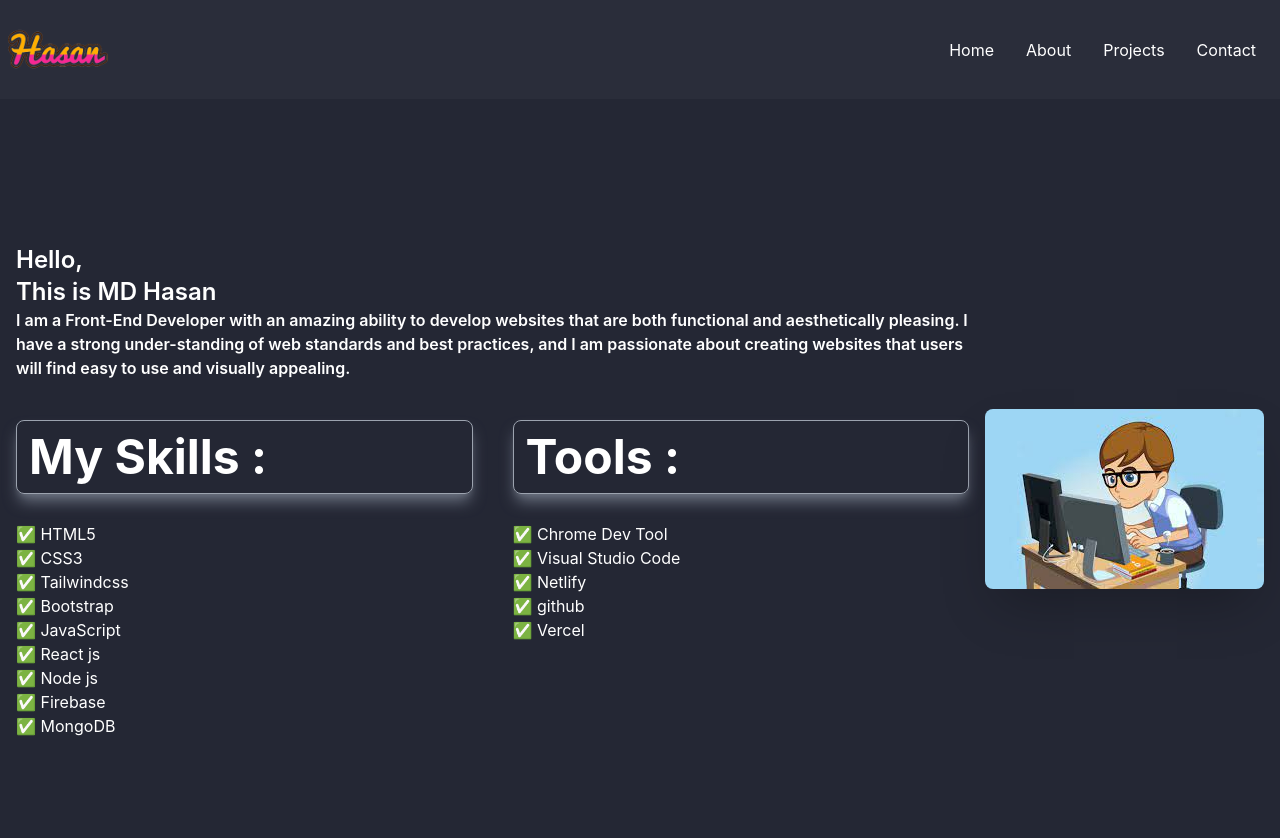
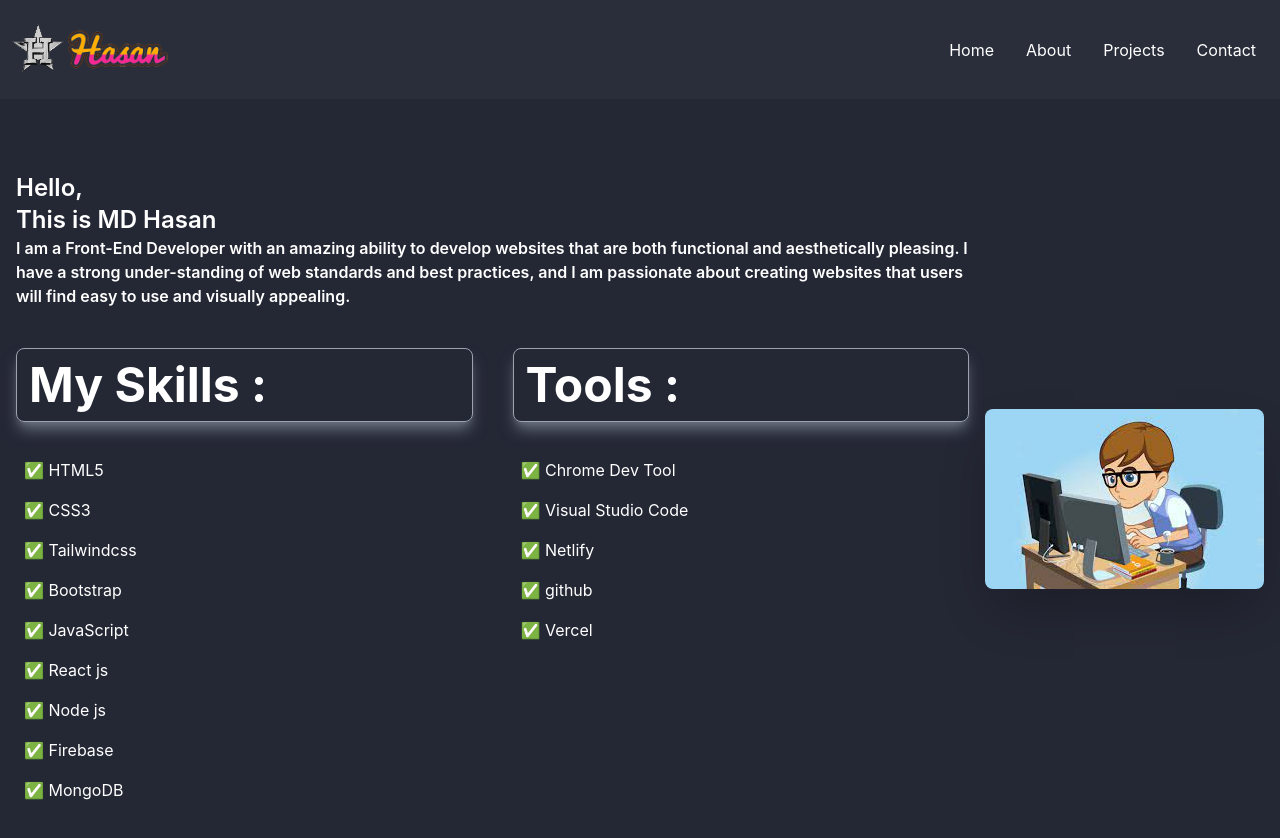
Before and after one commit to MdHasan0467/My_React_Portfolio, a React (Create React App) app: page /about in a window 1280 px wide. Shown: the top 838 px of the page. Built offline with nearby package versions, Linux system fonts and the light colour scheme.

Commit message:
some edit

```diff
--- a/src/App.css
+++ b/src/App.css
@@ -1,3 +1,7 @@
+
+
+/* todo: Banner text effect */
+
 .title{
   animation-name: moveRight;
   animation-duration: 0.7s;
@@ -34,13 +38,10 @@
   }
 }
 
+/* !=======>END<======== */
 
 
-.text{
-  font-size: 40px;
-  color: #fff;
-  margin-bottom: 20px;
-}
+
 /*! === Button ====> */
 .button{
   font-size: 16px;
@@ -82,7 +83,12 @@
   }
 }
 
-/* !====== END =========> */
+/* !=======>END<======== */
+
+
+
+
+/* !======THE END =========> */
 
 
 .App {
--- a/src/components/Pages/About/About.js
+++ b/src/components/Pages/About/About.js
@@ -28,15 +28,15 @@ const About = () => {
 										My Skills :
 									</h1>
 									<ul className='my-7'>
-										<li className='text-start hover:text-yellow-400 cursor-pointer'> ✅ HTML5</li>
-										<li className='text-start hover:text-yellow-400 cursor-pointer'> ✅ CSS3</li>
-										<li className='text-start hover:text-yellow-400 cursor-pointer'> ✅ Tailwindcss</li>
-										<li className='text-start hover:text-yellow-400 cursor-pointer'> ✅ Bootstrap</li>
-										<li className='text-start hover:text-yellow-400 cursor-pointer'> ✅ JavaScript</li>
-										<li className='text-start hover:text-yellow-400 cursor-pointer'> ✅ React js</li>
-										<li className='text-start hover:text-yellow-400 cursor-pointer'> ✅ Node js</li>
-										<li className='text-start hover:text-yellow-400 cursor-pointer'> ✅ Firebase</li>
-										<li className='text-start hover:text-yellow-400 cursor-pointer'> ✅ MongoDB</li>
+										<li className='text-start rounded-md hover:text-yellow-800 hover:bg-yellow-50 p-2 cursor-pointer'> ✅ HTML5</li>
+										<li className='text-start rounded-md hover:text-yellow-800 hover:bg-yellow-50 p-2 cursor-pointer'> ✅ CSS3</li>
+										<li className='text-start rounded-md hover:text-yellow-800 hover:bg-yellow-50 p-2 cursor-pointer'> ✅ Tailwindcss</li>
+										<li className='text-start rounded-md hover:text-yellow-800 hover:bg-yellow-50 p-2 cursor-pointer'> ✅ Bootstrap</li>
+										<li className='text-start rounded-md hover:text-yellow-800 hover:bg-yellow-50 p-2 cursor-pointer'> ✅ JavaScript</li>
+										<li className='text-start rounded-md hover:text-yellow-800 hover:bg-yellow-50 p-2 cursor-pointer'> ✅ React js</li>
+										<li className='text-start rounded-md hover:text-yellow-800 hover:bg-yellow-50 p-2 cursor-pointer'> ✅ Node js</li>
+										<li className='text-start rounded-md hover:text-yellow-800 hover:bg-yellow-50 p-2 cursor-pointer'> ✅ Firebase</li>
+										<li className='text-start rounded-md hover:text-yellow-800 hover:bg-yellow-50 p-2 cursor-pointer'> ✅ MongoDB</li>
 									</ul>
 								</div>
 								<div>
@@ -44,11 +44,11 @@ const About = () => {
 										Tools :
 									</h1>
 									<ul className='my-7'>
-										<li className='text-start hover:text-yellow-400 cursor-pointer'> ✅ Chrome Dev Tool</li>
-										<li className='text-start hover:text-yellow-400 cursor-pointer'> ✅ Visual Studio Code</li>
-										<li className='text-start hover:text-yellow-400 cursor-pointer'> ✅ Netlify</li>
-										<li className='text-start hover:text-yellow-400 cursor-pointer'> ✅ github</li>
-										<li className='text-start hover:text-yellow-400 cursor-pointer'> ✅ Vercel</li>
+										<li className='text-start rounded-md hover:text-yellow-800 hover:bg-yellow-50 p-2 cursor-pointer'> ✅ Chrome Dev Tool</li>
+										<li className='text-start rounded-md hover:text-yellow-800 hover:bg-yellow-50 p-2 cursor-pointer'> ✅ Visual Studio Code</li>
+										<li className='text-start rounded-md hover:text-yellow-800 hover:bg-yellow-50 p-2 cursor-pointer'> ✅ Netlify</li>
+										<li className='text-start rounded-md hover:text-yellow-800 hover:bg-yellow-50 p-2 cursor-pointer'> ✅ github</li>
+										<li className='text-start rounded-md hover:text-yellow-800 hover:bg-yellow-50 p-2 cursor-pointer'> ✅ Vercel</li>
 									</ul>
 								</div>
 							</div>
--- a/src/components/Pages/OnlineCourseDetails/OnlineCourseDetails.js
+++ b/src/components/Pages/OnlineCourseDetails/OnlineCourseDetails.js
@@ -19,7 +19,7 @@ const OnlineCourseDetails = () => {
 						>
 							<PhotoView src='course.png'>
 								<img
-									className='object-cover object-center  h-96 w-[100%] md:w-52 my-5 md:my-2'
+									className='object-cover object-center  h-96 w-[90%] md:w-52 mx-5 md:mx-0 rounded-lg md:w-52 my-5 md:my-2'
 									src='course.png'
 									alt='Photo'
 								/>
@@ -36,7 +36,7 @@ const OnlineCourseDetails = () => {
 						>
 							<PhotoView src='courseDetails.png'>
 								<img
-									className='object-cover object-center  h-96 w-[100%] md:w-52 my-5 md:my-2'
+									className='object-cover object-center  h-96 w-[90%] md:w-52 mx-5 md:mx-0 rounded-lg md:w-52 my-5 md:my-2'
 									src='courseDetails.png'
 									alt='Photo'
 								/>
@@ -53,7 +53,7 @@ const OnlineCourseDetails = () => {
 						>
 							<PhotoView src='courseCheckout.png'>
 								<img
-									className='object-cover object-center  h-96 w-[100%] md:w-52 my-5 md:my-2'
+									className='object-cover object-center  h-96 w-[90%] md:w-52 mx-5 md:mx-0 rounded-lg md:w-52 my-5 md:my-2'
 									src='courseCheckout.png'
 									alt='Photo'
 								/>
@@ -70,7 +70,7 @@ const OnlineCourseDetails = () => {
 						>
 							<PhotoView src='courseContact.png'>
 								<img
-									className='object-cover object-center  h-96 w-[100%] md:w-52 my-5 md:my-2'
+									className='object-cover object-center  h-96 w-[90%] md:w-52 mx-5 md:mx-0 rounded-lg md:w-52 my-5 md:my-2'
 									src='courseContact.png'
 									alt='Photo'
 								/>
@@ -87,7 +87,7 @@ const OnlineCourseDetails = () => {
 						>
 							<PhotoView src='courseBlog.png'>
 								<img
-									className='object-cover object-center  h-96 w-[100%] md:w-52 my-5 md:my-2'
+									className='object-cover object-center  h-96 w-[90%] md:w-52 mx-5 md:mx-0 rounded-lg md:w-52 my-5 md:my-2'
 									src='courseBlog.png'
 									alt='Photo'
 								/>
@@ -110,7 +110,7 @@ const OnlineCourseDetails = () => {
 							* Private route is also used for premium section. The project is
 							mobile friendly responsive.
 						</p>
-						<h1 className='text-lg text-[#4325c5] text-start text-bold font-serif'>
+						<h1 className='text-lg text-[#4325c5] animate-bounce text-start text-bold font-serif'>
 							🔰 Technologies used in this project:
 						</h1>
 						<p className='text-start'>
@@ -137,7 +137,7 @@ const OnlineCourseDetails = () => {
 								target={'blank'}
 								href='https://assignment-ten-625db.web.app/courses'
 							>
-								Details
+								LIVE
 							</a>
 						</div>
 					</div>
--- a/src/components/Pages/Projects/Projects.js
+++ b/src/components/Pages/Projects/Projects.js
@@ -23,22 +23,21 @@ const Projects = () => {
 								Dotenv, Express.js, Node.js,MongoDB
 							</p>
 							<div className='card-actions flex justify-end'>
-
-									<a className='button'
+								<a
+									className='button'
 									target={'blank'}
 									href='https://github.com/MdHasan0467/Backend-and-database-integrate-client'
 								>
 									Source Code
 								</a>
 
-
-									<a className='button'
+								<a
+									className='button'
 									target={'blank'}
 									href='https://assignment-eleven-30dd0.web.app/'
 								>
-										Details
+									LIVE
 								</a>
-
 							</div>
 						</div>
 					</div>
@@ -58,22 +57,21 @@ const Projects = () => {
 								Dotenv, Express.js, Node.js,MongoDB
 							</p>
 							<div className='card-actions flex justify-end'>
-
-									<a className='button'
+								<a
+									className='button'
 									target={'blank'}
 									href='https://github.com/MdHasan0467/build-won-complete-project-client'
 								>
 									Source Code
 								</a>
 
-
-									<a className='button'
+								<a
+									className='button'
 									target={'blank'}
 									href='https://assignment-twelve-b5667.web.app/'
 								>
-										Details
+									LIVE
 								</a>
-
 							</div>
 						</div>
 					</div>
@@ -93,22 +91,21 @@ const Projects = () => {
 								Dotenv, Express.js
 							</p>
 							<div className='card-actions flex justify-end'>
-
-									<a className='button'
+								<a
+									className='button'
 									target={'blank'}
 									href='https://github.com/MdHasan0467/react-authentication-client'
 								>
 									Source Code
 								</a>
 
-
-									<a className='button'
+								<a
+									className='button'
 									target={'blank'}
 									href='https://assignment-ten-625db.web.app/courses'
 								>
-										Details
+									LIVE
 								</a>
-
 							</div>
 						</div>
 					</div>
--- a/src/components/Shared/Navbar/Navbar.js
+++ b/src/components/Shared/Navbar/Navbar.js
@@ -6,30 +6,36 @@ const Navbar = () => {
 			<div className=''>
 				<div className='navbar bg-[#2a2d3a] hidden md:flex'>
 					<div className='flex-1'>
-						<Link to='/'><img className='w-[100px]' src='hasanText.png' alt='' /></Link>
+						<Link className='flex' to='/'>
+							<img className='w-[60px] h-[60px] mt-3' src='hLogo.png' alt='Logo' />
+							<img className='w-[100px]' src='hasanText.png' alt='' />
+						</Link>
 					</div>
 
 					<div className='flex-none'>
 						<ul className='menu menu-horizontal p-0 hidden md:flex'>
 							<li>
-								<Link to='/'>Home</Link>
+								<Link className='nav' to='/'>Home</Link>
 							</li>
 							<li>
-								<Link to='/about'>About</Link>
+								<Link className='nav' to='/about'>About</Link>
 							</li>
 							<li>
-								<Link to='/projects'>Projects</Link>
+								<Link className='nav' to='/projects'>Projects</Link>
 							</li>
 
 							<li>
-								<Link to='/contact'>Contact</Link>
+								<Link className='nav' to='/contact'>Contact</Link>
 							</li>
 						</ul>
 					</div>
 				</div>
 				<div className='navbar bg-[#2a2d3a] flex md:hidden'>
 					<div className='flex-1'>
-						<Link to='/'><img className='w-[100px]' src='hasanText.png' alt='' /></Link>
+					<Link className='flex' to='/'>
+						<img className='w-[60px] h-[60px] mt-3' src='hLogo.png' alt='Logo' />
+							<img className='w-[100px]' src='hasanText.png' alt='' />
+						</Link>
 					</div>
 					<div className='flex-none'>
 						<div className='dropdown dropdown-end'>
@@ -41,17 +47,17 @@ const Navbar = () => {
 								className='menu menu-compact dropdown-content mt-3 p-2 shadow bg-[#1f212c] rounded-box w-52'
 							>
 								<li>
-									<Link to='/'>Home</Link>
+									<Link className='nav' to='/'>Home</Link>
 								</li>
 								<li>
-									<Link to='/about'>About</Link>
+									<Link className='nav' to='/about'>About</Link>
 								</li>
 								<li>
-									<Link to='/projects'>Projects</Link>
+									<Link className='nav' to='/projects'>Projects</Link>
 								</li>
 
 								<li>
-									<Link to='/contact'>Contact</Link>
+									<Link className='nav' to='/contact'>Contact</Link>
 								</li>
 							</ul>
 						</div>
```
Also changed, not shown: src/components/Pages/PhotoShopDetails/PhotoShopDetails.js (+8 -7 lines), src/components/Pages/UsedCarDetails/UsedCarDetails.js (+7 -7 lines), public/hLogo.png (added). Lines whose indentation alone changed are shown as unchanged.
